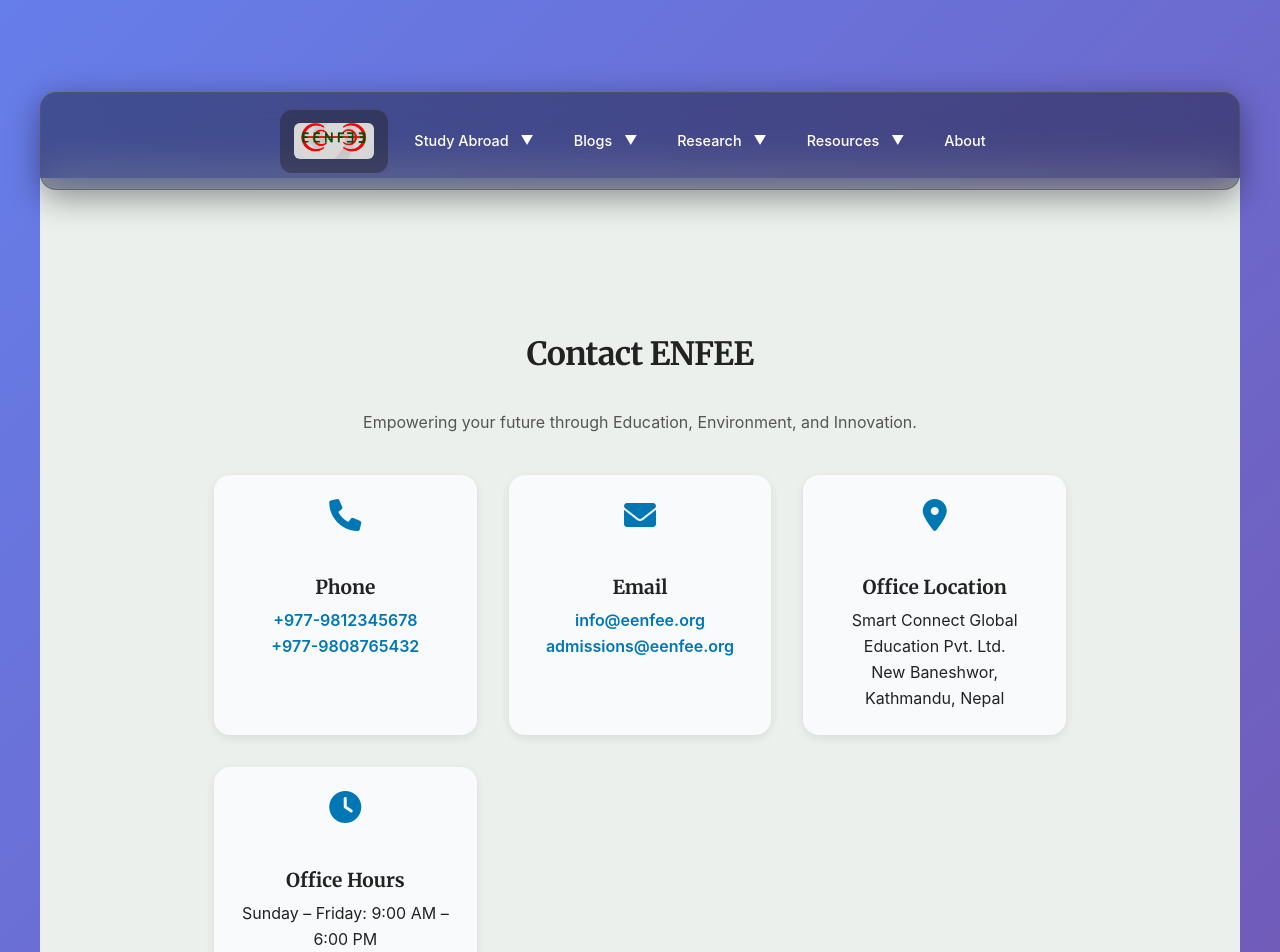
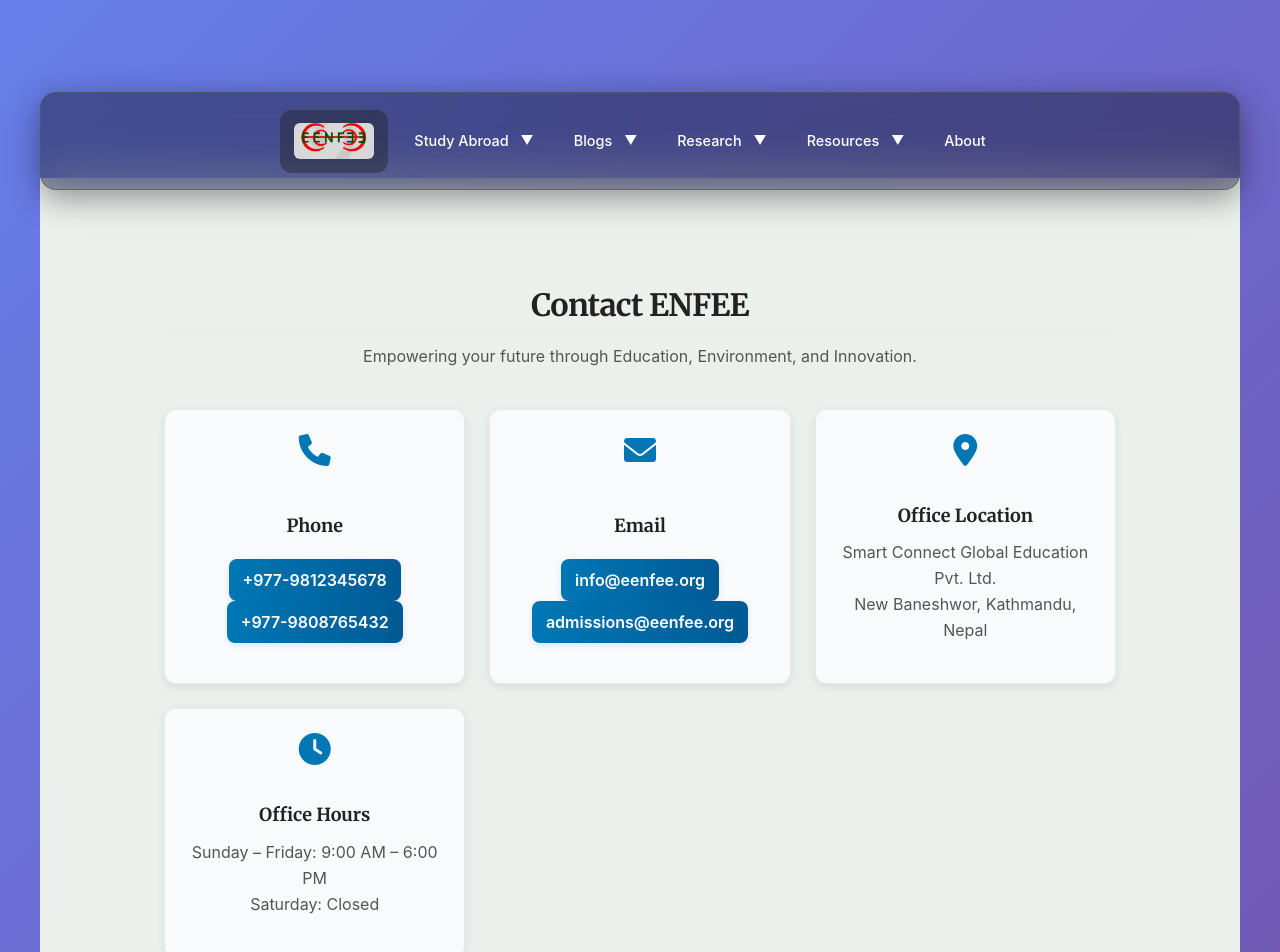
Before and after one commit to eenfee/eenfee.github.io, a Jekyll site: the page built from pages/contact.html, in a window 1280 px wide. Shown: the top 952 px of the page. Built offline with Jekyll 4.4.1, drawn with Linux system fonts in a browser that asks for light colours; nearby versions of some CDN libraries; some web fonts are replaced.

Commit message:
contact css update

```diff
--- a/assets/css/contact.css
+++ b/assets/css/contact.css
@@ -1,57 +1,103 @@
+/* Color / spacing tokens */
+:root {
+	--bg: #ffffff;
+	--muted: #f9fafb;
+	--text: #222;
+	--muted-text: #555;
+	--accent: #0077b5;
+	--accent-dark: #005a94;
+	--card-border: rgba(0,0,0,0.06);
+	--radius: 12px;
+	--shadow-sm: 0 3px 10px rgba(0,0,0,0.08);
+	--shadow-md: 0 6px 20px rgba(0,0,0,0.12);
+	--gap: 1.5rem;
+}
+
+/* Layout */
 .contact-container {
-    max-width: 900px;
+	max-width: 1100px;
 	margin: 0 auto;
 	padding: 3rem 1.5rem;
-    font-family: "Inter", sans-serif;
-    color: #222;
+	font-family: "Inter", system-ui, -apple-system, "Segoe UI", Roboto, "Helvetica Neue", Arial;
+	color: var(--text);
+	line-height: 1.5;
 }
+
+/* Header */
 .contact-header {
 	text-align: center;
 	margin-bottom: 2.5rem;
 }
 .contact-header h1 {
-    font-size: 2rem;
+	font-size: clamp(1.6rem, 2.4vw, 2rem);
 	font-weight: 700;
+	margin: 0;
 }
 .contact-header p {
 	font-size: 1rem;
-    color: #555;
+	color: var(--muted-text);
 	margin-top: 0.5rem;
 }
+
+/* Grid */
 .contact-grid {
 	display: grid;
 	grid-template-columns: repeat(auto-fit, minmax(260px, 1fr));
-    gap: 2rem;
+	gap: 1.5rem;
+	align-items: stretch;
 }
+
+/* Card */
 .contact-card {
-    background: #f9fafb;
-    border-radius: 1rem;
+	background: var(--muted);
+	border-radius: var(--radius);
 	padding: 1.5rem;
-    box-shadow: 0 3px 10px rgba(0, 0, 0, 0.08);
+	box-shadow: var(--shadow-sm);
 	text-align: center;
-    transition: all 0.3s ease;
+	transition: transform 0.25s ease, box-shadow 0.25s ease;
+	border: 1px solid var(--card-border);
+	display: flex;
+	flex-direction: column;
+	justify-content: space-between;
 }
-  .contact-card:hover {
-    transform: translateY(-4px);
-    box-shadow: 0 5px 15px rgba(0, 0, 0, 0.12);
+.contact-card:hover,
+.contact-card:focus-within {
+	transform: translateY(-6px);
+	box-shadow: var(--shadow-md);
 }
 .contact-card i {
 	font-size: 2rem;
-    margin-bottom: 1rem;
-    color: #0077b5;
+	margin-bottom: 0.75rem;
+	color: var(--accent);
 }
 .contact-card h3 {
-    font-size: 1.2rem;
+	font-size: 1.125rem;
 	margin-bottom: 0.5rem;
+	color: var(--text);
+}
+.contact-card p {
+	margin: 0.25rem 0 1rem;
+	color: var(--muted-text);
 }
 .contact-card a {
+	display: inline-block;
 	text-decoration: none;
-    color: #0077b5;
+	color: var(--bg);
+	background: linear-gradient(90deg, var(--accent), var(--accent-dark));
+	padding: 8px 14px;
+	border-radius: 8px;
 	font-weight: 600;
+	transition: transform 0.15s ease, box-shadow 0.15s ease;
+	box-shadow: 0 2px 6px rgba(3, 102, 214, 0.12);
 }
-  .contact-card a:hover {
-    text-decoration: underline;
+.contact-card a:hover,
+.contact-card a:focus {
+	transform: translateY(-2px);
+	box-shadow: 0 6px 18px rgba(3, 102, 214, 0.18);
+	outline: none;
 }
+
+/* Social links */
 .social-links {
 	margin-top: 2rem;
 	text-align: center;
@@ -59,19 +105,80 @@
 .social-links a {
 	margin: 0 10px;
 	font-size: 1.6rem;
-    color: #222;
-    transition: color 0.3s ease;
+	color: var(--text);
+	transition: color 0.3s ease, transform 0.15s ease;
+	display: inline-flex;
+	align-items: center;
+	justify-content: center;
+	width: 44px;
+	height: 44px;
+	border-radius: 8px;
+	background: rgba(0,0,0,0.03);
 }
 .social-links a:hover {
-    color: #0077b5;
+	color: var(--accent);
+	transform: translateY(-3px);
+	background: rgba(0,119,181,0.06);
 }
+
+/* Map / iframe responsive */
 .map-section {
 	margin-top: 3rem;
 	text-align: center;
 }
-  iframe {
-    border-radius: 1rem;
-    border: none;
+.map-wrapper {
+	position: relative;
+	padding-top: 56.25%; /* 16:9 aspect ratio */
+	border-radius: var(--radius);
+	overflow: hidden;
+	box-shadow: var(--shadow-sm);
+	border: 1px solid var(--card-border);
+}
+.map-wrapper iframe {
+	position: absolute;
+	top: 0;
+	left: 0;
 	width: 100%;
-    height: 350px;
+	height: 100%;
+	border: 0;
 }
+
+/* Small visual helper for contact details */
+.contact-meta {
+	font-size: 0.95rem;
+	color: var(--muted-text);
+	margin-top: 0.5rem;
+}
+
+/* Accessibility: focus-visible */
+.contact-card a:focus,
+.contact-card button:focus {
+	outline: 3px solid rgba(3,102,214,0.18);
+	outline-offset: 2px;
+}
+
+/* Utilities */
+.kicker {
+	text-transform: uppercase;
+	font-size: 0.75rem;
+	letter-spacing: 0.08em;
+	color: var(--accent);
+	font-weight: 700;
+}
+
+/* Responsive tweaks */
+@media (max-width: 768px) {
+	.contact-container {
+		padding: 2rem 1rem;
+	}
+	.contact-card {
+		padding: 1rem;
+	}
+	.contact-header h1 {
+		font-size: 1.6rem;
+	}
+	.social-links a {
+		width: 40px;
+		height: 40px;
+	}
+}
```
Also changed, not shown: _includes/footer.html (+7 -1 lines). Lines whose indentation alone changed are shown as unchanged.
